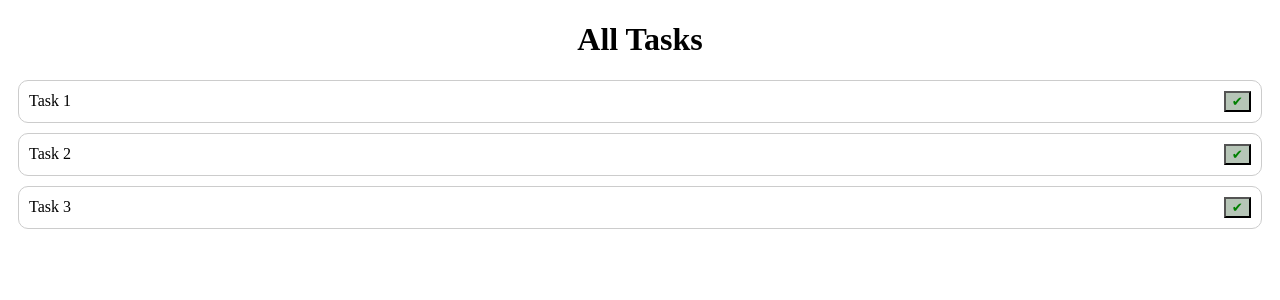
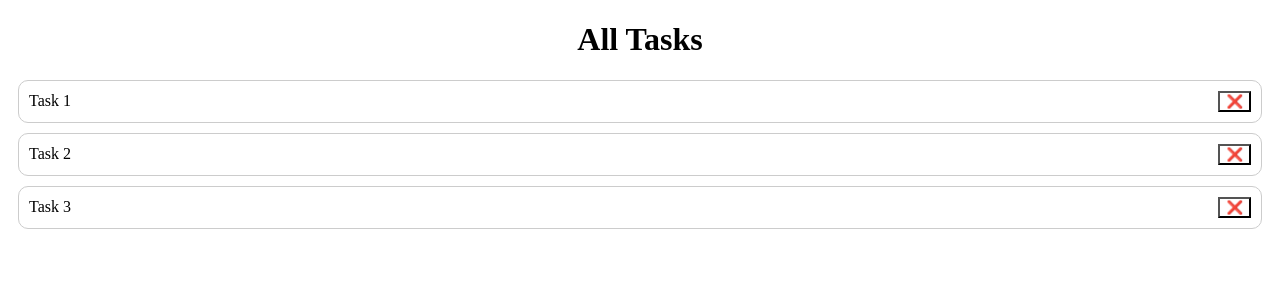
Before and after one commit to PaxAuz15/to-do, a React (Create React App) app: page / in a window 1280 px wide. Shown: the top 300 px of the page. Built offline with nearby package versions, Linux system fonts and the light colour scheme.

Commit message:
feat: adding states to control task finished

```diff
--- a/src/components/Task.js
+++ b/src/components/Task.js
@@ -1,10 +1,19 @@
+import { useState } from "react"
 import "../index.css"
 
 export const Task = ({nameTask}) => {
+
+    const [done, setDone] = useState(false)
+
+    function handleClick() {
+        setDone(!done)
+    }
+
+
     return(
         <div className="task">
             <span>{nameTask}</span>
-            <button className="button">✔</button>
+            <button onClick={handleClick} className={done ? "done" : "not-finished"}>{done ? "✔" : "❌"}</button>
         </div>
     )
 }
--- a/src/index.css
+++ b/src/index.css
@@ -18,7 +18,12 @@
     margin:10px
 }
 
-.button {
+.done {
     color: green;
     background-color: rgb(182, 197, 183);
 }
+
+.not-finished{
+    color: red;
+    background-color: rgb(255, 255, 255);
+}
```
